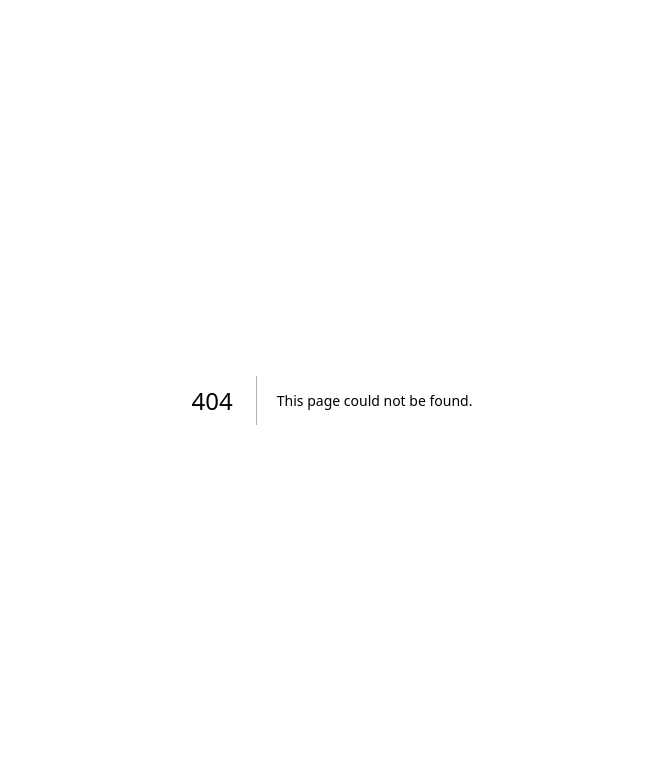
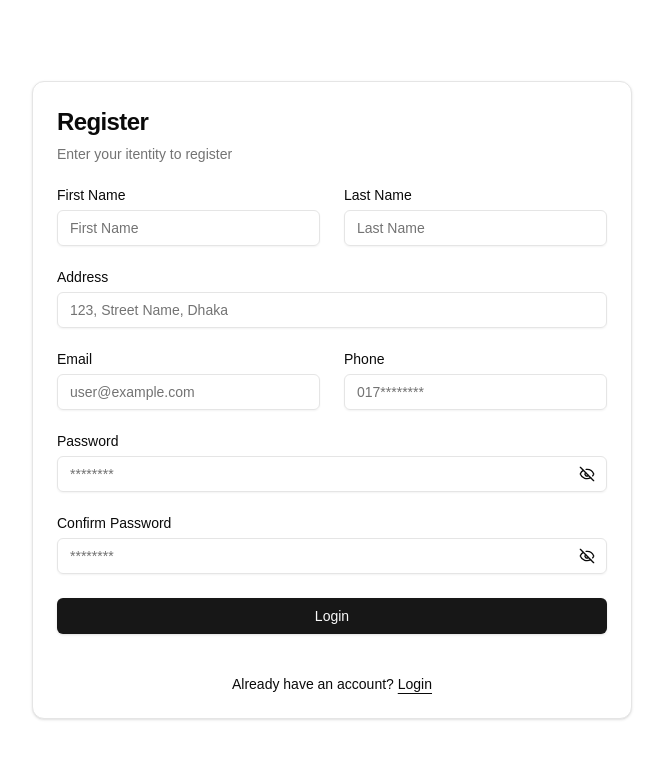
Before and after one commit to Mubin42/teebay, a Next.js app in the folder frontend/: page /auth/register in a window 1280 px wide. Before the commit this address had no page. Shown: the top 758 px of the page, without its empty margins (308-971 px from the left). Built offline with nearby package versions, Linux system fonts and the light colour scheme.

Commit message:
feat: added page, form and validation for register and login page

```diff
--- /dev/null
+++ b/frontend/src/app/auth/layout.tsx
@@ -0,0 +1,11 @@
+import { ReactNode } from 'react';
+
+const AuthLayout = ({ children }: { children: ReactNode }) => {
+	return (
+		<div className='flex min-h-svh w-full items-center justify-center bg-background p-6 md:p-10'>
+			{children}
+		</div>
+	);
+};
+
+export default AuthLayout;
--- a/frontend/src/app/auth/login/page.tsx
+++ b/frontend/src/app/auth/login/page.tsx
@@ -1,33 +1,36 @@
 'use client';
 
 import { NextPage } from 'next';
-import {
-	Card,
-	CardContent,
-	CardDescription,
-	CardHeader,
-	CardTitle,
-} from '@/components/ui/card';
 import React from 'react';
+import { useForm, SubmitHandler } from 'react-hook-form';
+import { zodResolver } from '@hookform/resolvers/zod';
 import { Label } from '@/components/ui/label';
 import { Input } from '@/components/ui/input';
 import { Button } from '@/components/ui/button';
 import { PasswordInput } from '@/components/buttons/PasswordInput';
+import Link from 'next/link';
+import { loginSchema, LoginSchemaType } from '@/form-schema/login';
+import AuthWrapper from '@/components/wrappers/AuthWrapper';
 
 const LoginPage: NextPage = () => {
+	const {
+		register,
+		handleSubmit,
+		formState: { errors },
+	} = useForm<LoginSchemaType>({
+		resolver: zodResolver(loginSchema),
+	});
+
+	const onSubmit: SubmitHandler<LoginSchemaType> = data => {
+		alert(JSON.stringify(data));
+	};
+
 	return (
-		<div className='flex min-h-svh w-full items-center justify-center p-6 md:p-10'>
-			<div className='w-full max-w-sm'>
-				<div className='flex flex-col gap-6'>
-					<Card>
-						<CardHeader>
-							<CardTitle className='text-2xl'>Login</CardTitle>
-							<CardDescription>
-								Enter your email below to login to your account
-							</CardDescription>
-						</CardHeader>
-						<CardContent>
-							<form>
+		<AuthWrapper
+			title='Login'
+			description='Please enter your credential to login'
+		>
+			<form onSubmit={handleSubmit(onSubmit)}>
 				<div className='flex flex-col gap-6'>
 					<div className='grid gap-2'>
 						<Label htmlFor='email'>Email</Label>
@@ -35,40 +38,35 @@ const LoginPage: NextPage = () => {
 							id='email'
 							type='email'
 							placeholder='m@example.com'
-											required
+							{...register('email')}
 						/>
+						{errors.email && (
+							<span className='text-xs text-red-400'>
+								{errors.email.message}
+							</span>
+						)}
 					</div>
 					<div className='grid gap-2'>
-										<div className='flex items-center'>
 						<Label htmlFor='password'>Password</Label>
-											<a
-												href='#'
-												className='ml-auto inline-block text-sm underline-offset-4 hover:underline'
-											>
-												Forgot your password?
-											</a>
-										</div>
-										<PasswordInput id='password' type='password' required />
+						<PasswordInput id='password' {...register('password')} />
+						{errors.password && (
+							<span className='text-xs text-red-400'>
+								{errors.password.message}
+							</span>
+						)}
 					</div>
 					<Button type='submit' className='w-full'>
 						Login
 					</Button>
-									<Button variant='outline' className='w-full'>
-										Login with Google
-									</Button>
 				</div>
 				<div className='mt-4 text-center text-sm'>
-									Don&apos;t have an account?{' '}
-									<a href='#' className='underline underline-offset-4'>
-										Sign up
-									</a>
+					{`Don't have an account? `}
+					<Link href='/auth/register' className='underline underline-offset-4'>
+						Register
+					</Link>
 				</div>
 			</form>
-						</CardContent>
-					</Card>
-				</div>
-			</div>
-		</div>
+		</AuthWrapper>
 	);
 };
 
--- /dev/null
+++ b/frontend/src/app/auth/register/page.tsx
@@ -0,0 +1,147 @@
+'use client';
+
+import { NextPage } from 'next';
+import React from 'react';
+import { useForm, SubmitHandler } from 'react-hook-form';
+import { zodResolver } from '@hookform/resolvers/zod';
+import { Label } from '@/components/ui/label';
+import { Input } from '@/components/ui/input';
+import { Button } from '@/components/ui/button';
+import { PasswordInput } from '@/components/buttons/PasswordInput';
+import Link from 'next/link';
+import AuthWrapper from '@/components/wrappers/AuthWrapper';
+import { registerSchema, RegisterSchemaType } from '@/form-schema/register';
+
+const RegisterPage: NextPage = () => {
+	const {
+		register,
+		handleSubmit,
+		formState: { errors },
+	} = useForm<RegisterSchemaType>({
+		resolver: zodResolver(registerSchema),
+	});
+
+	const onSubmit: SubmitHandler<RegisterSchemaType> = data => {
+		alert(JSON.stringify(data));
+	};
+
+	return (
+		<AuthWrapper
+			title='Register'
+			description='Enter your itentity to register'
+			className='w-1/2'
+		>
+			<form onSubmit={handleSubmit(onSubmit)}>
+				<div className='grid grid-cols-2 flex-col gap-6'>
+					<div className='grid gap-2'>
+						<Label htmlFor='firstName'>First Name</Label>
+						<Input
+							id='firstName'
+							type='firstName'
+							placeholder='First Name'
+							{...register('firstName')}
+						/>
+						{errors.firstName && (
+							<span className='text-xs text-red-400'>
+								{errors.firstName.message}
+							</span>
+						)}
+					</div>
+					<div className='grid gap-2'>
+						<Label htmlFor='lastName'>Last Name</Label>
+						<Input
+							id='lastName'
+							type='lastName'
+							placeholder='Last Name'
+							{...register('lastName')}
+						/>
+						{errors.lastName && (
+							<span className='text-xs text-red-400'>
+								{errors.lastName.message}
+							</span>
+						)}
+					</div>
+
+					<div className='col-span-2 grid gap-2'>
+						<Label htmlFor='address'>Address</Label>
+						<Input
+							id='address'
+							type='address'
+							placeholder='123, Street Name, Dhaka'
+							{...register('address')}
+						/>
+						{errors.address && (
+							<span className='text-xs text-red-400'>
+								{errors.address.message}
+							</span>
+						)}
+					</div>
+
+					<div className='grid gap-2'>
+						<Label htmlFor='email'>Email</Label>
+						<Input
+							id='email'
+							type='email'
+							placeholder='user@example.com'
+							{...register('email')}
+						/>
+						{errors.email && (
+							<span className='text-xs text-red-400'>
+								{errors.email.message}
+							</span>
+						)}
+					</div>
+
+					<div className='grid gap-2'>
+						<Label htmlFor='phone'>Phone</Label>
+						<Input
+							id='phone'
+							type='phone'
+							placeholder='017********'
+							{...register('phone')}
+						/>
+						{errors.phone && (
+							<span className='text-xs text-red-400'>
+								{errors.phone.message}
+							</span>
+						)}
+					</div>
+
+					<div className='col-span-2 grid gap-2'>
+						<Label htmlFor='password'>Password</Label>
+						<PasswordInput id='password' {...register('password')} />
+						{errors.password && (
+							<span className='text-xs text-red-400'>
+								{errors.password.message}
+							</span>
+						)}
+					</div>
+
+					<div className='col-span-2 grid gap-2'>
+						<Label htmlFor='confirmPassword'>Confirm Password</Label>
+						<PasswordInput
+							id='confirmPassword'
+							{...register('confirmPassword')}
+						/>
+						{errors.confirmPassword && (
+							<span className='text-xs text-red-400'>
+								{errors.confirmPassword.message}
+							</span>
+						)}
+					</div>
+					<Button type='submit' className='col-span-2 w-full'>
+						Login
+					</Button>
+					<div className='col-span-2 mt-4 text-center text-sm'>
+						{`Already have an account? `}
+						<Link href='/auth/login' className='underline underline-offset-4'>
+							Login
+						</Link>
+					</div>
+				</div>
+			</form>
+		</AuthWrapper>
+	);
+};
+
+export default RegisterPage;
--- a/frontend/src/components/buttons/PasswordInput.tsx
+++ b/frontend/src/components/buttons/PasswordInput.tsx
@@ -9,8 +9,6 @@ const PasswordInput = React.forwardRef<
 	React.ComponentProps<'input'>
 >(({ className, ...props }, ref) => {
 	const [showPassword, setShowPassword] = React.useState(false);
-	const disabled =
-		props.value === '' || props.value === undefined || props.disabled;
 
 	return (
 		<div className='relative'>
@@ -27,9 +25,8 @@ const PasswordInput = React.forwardRef<
 				size='sm'
 				className='absolute right-0 top-0 h-full px-3 py-2 hover:bg-transparent'
 				onClick={() => setShowPassword(prev => !prev)}
-				disabled={disabled}
 			>
-				{showPassword && !disabled ? (
+				{showPassword ? (
 					<EyeIcon className='h-4 w-4' aria-hidden='true' />
 				) : (
 					<EyeOffIcon className='h-4 w-4' aria-hidden='true' />
--- /dev/null
+++ b/frontend/src/components/wrappers/AuthWrapper.tsx
@@ -0,0 +1,35 @@
+import React, { FC } from 'react';
+import {
+	Card,
+	CardContent,
+	CardDescription,
+	CardHeader,
+	CardTitle,
+} from '@/components/ui/card';
+import { cn } from '@/lib/utils';
+
+type Props = {
+	title: string;
+	description: string;
+	children?: React.ReactNode;
+	className?: string;
+};
+
+const AuthWrapper: FC<Props> = ({
+	title,
+	description,
+	children,
+	className,
+}) => {
+	return (
+		<Card className={cn('w-1/3', className)}>
+			<CardHeader>
+				<CardTitle className='text-2xl'>{title}</CardTitle>
+				<CardDescription>{description}</CardDescription>
+			</CardHeader>
+			<CardContent>{children}</CardContent>
+		</Card>
+	);
+};
+
+export default AuthWrapper;
--- /dev/null
+++ b/frontend/src/form-schema/login.ts
@@ -0,0 +1,10 @@
+import { z } from 'zod';
+
+export const loginSchema = z.object({
+	email: z.string().email({ message: 'Invalid email address' }),
+	password: z
+		.string()
+		.min(6, { message: 'Password must be at least 6 characters' }),
+});
+
+export type LoginSchemaType = z.infer<typeof loginSchema>;
--- /dev/null
+++ b/frontend/src/form-schema/register.ts
@@ -0,0 +1,18 @@
+import { z } from 'zod';
+
+export const registerSchema = z
+	.object({
+		firstName: z.string().min(2, { message: 'At least 2 characters' }),
+		lastName: z.string().min(2, { message: 'At least 2 characters' }),
+		email: z.string().email({ message: 'Invalid email address' }),
+		phone: z.string().min(11, { message: 'At least 11 characters' }),
+		address: z.string().optional(),
+		password: z.string().min(6, { message: 'At least 6 characters' }),
+		confirmPassword: z.string(),
+	})
+	.refine(data => data.password === data.confirmPassword, {
+		message: "Passwords don't match",
+		path: ['confirmPassword'],
+	});
+
+export type RegisterSchemaType = z.infer<typeof registerSchema>;
```
Also changed, not shown: 1 other file (tests, documents, lock files or other folders). Lines whose indentation alone changed are shown as unchanged.
